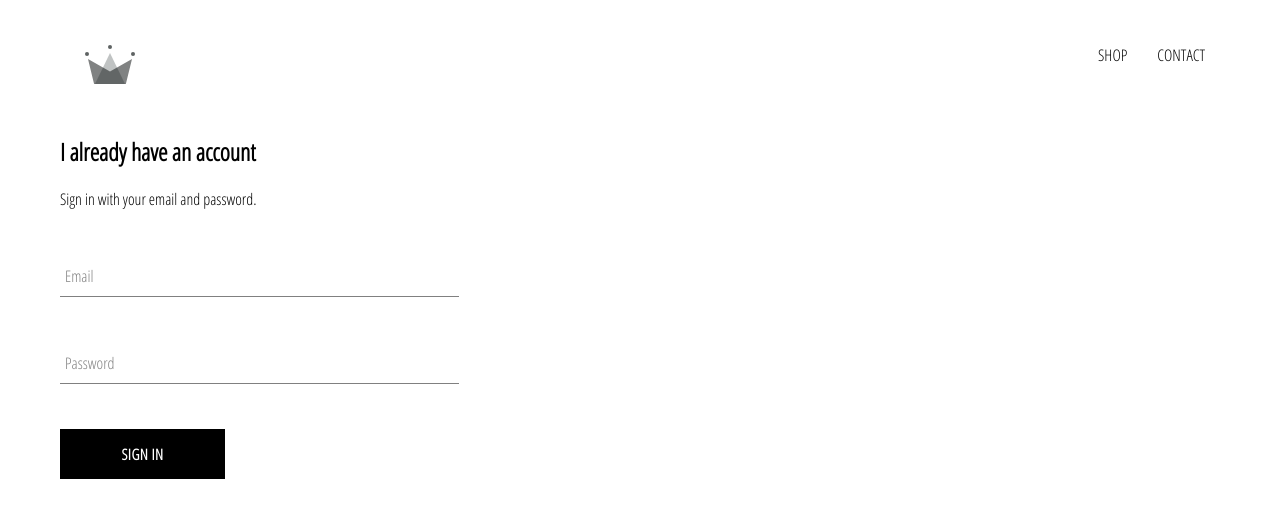
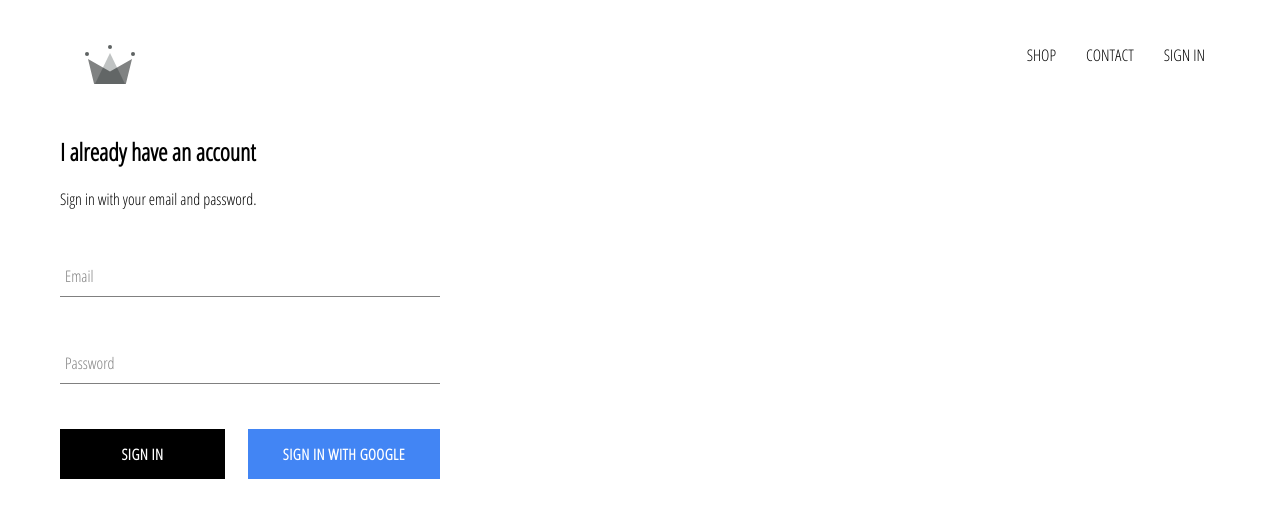
Before and after one commit to oliviacellinda/react_e-commerce, a React (Create React App) app: page /signin in a window 1280 px wide. Shown: the top 518 px of the page. Built offline with nearby package versions, Linux system fonts and the light colour scheme; no server answers.

Commit message:
integrated firebase into app, created sign in page with sign in component and sign in with google

```diff
--- a/package.json
+++ b/package.json
@@ -6,6 +6,7 @@
     "@testing-library/jest-dom": "^4.2.4",
     "@testing-library/react": "^9.5.0",
     "@testing-library/user-event": "^7.2.1",
+    "firebase": "^7.15.5",
     "node-sass": "^4.14.1",
     "react": "^16.13.1",
     "react-dom": "^16.13.1",
--- a/src/App.css
+++ b/src/App.css
@@ -7,3 +7,7 @@ a {
   text-decoration: none;
   color: black;
 }
+
+* {
+  box-sizing: border-box;
+}
--- a/src/App.js
+++ b/src/App.js
@@ -7,6 +7,8 @@ import Header from "./components/header/header.component";
 import HomePage from "./pages/homepage/homepage.component";
 import ShopPage from "./pages/shop/shop.component";
 import SignInAndSignUpPage from "./pages/sign-in-and-sign-up/sign-in-and-sign-up.component";
+
+import { auth } from "./firebase/firebase.utils";
 
 /**
  * About Route
@@ -33,10 +35,41 @@ import SignInAndSignUpPage from "./pages/sign-in-and-sign-up/sign-in-and-sign-up
  * We can put many Routes inside Switch, but only first matched path will be used.
  */
 
-function App() {
+class App extends React.Component {
+  constructor() {
+    super();
+
+    this.state = {
+      currentUser: null,
+    };
+  }
+
+  unsubscribeFromAuth = null;
+
+  componentDidMount() {
+    /**
+     * auth.onAuthStateChanged() will return a function that will unsubscribe or sign out the linked account.
+     *
+     * When we sign in using third party account like in this case,
+     * there will be a communication between our app and Firebase to check if the account is still signed in.
+     * If we do nothing, Firebase will determine the active user in our app based on the last sign in activity.
+     */
+
+    this.unsubscribeFromAuth = auth.onAuthStateChanged((user) => {
+      this.setState({ currentUser: user });
+
+      console.log(user);
+    });
+  }
+
+  componentWillUnmount() {
+    this.unsubscribeFromAuth();
+  }
+
+  render() {
     return (
       <div>
-      <Header />
+        <Header currentUser={this.state.currentUser} />
         <Switch>
           <Route exact path="/" component={HomePage} />
           <Route exact path="/shop" component={ShopPage} />
@@ -45,5 +78,6 @@ function App() {
       </div>
     );
   }
+}
 
 export default App;
--- a/src/components/custom-button/custom-button.component.jsx
+++ b/src/components/custom-button/custom-button.component.jsx
@@ -2,8 +2,11 @@ import React from "react";
 
 import "./custom-button.styles.scss";
 
-const CustomButton = ({ children, ...otherProps }) => (
-  <button className="custom-button" {...otherProps}>
+const CustomButton = ({ children, isGoogleSignIn, ...otherProps }) => (
+  <button
+    className={`${isGoogleSignIn ? "google-sign-in" : ""} custom-button`}
+    {...otherProps}
+  >
     {children}
   </button>
 );
--- a/src/components/custom-button/custom-button.styles.scss
+++ b/src/components/custom-button/custom-button.styles.scss
@@ -19,4 +19,14 @@
     color: black;
     border: 1px solid black;
   }
+
+  &.google-sign-in {
+    background-color: #4285f4;
+    color: white;
+
+    &:hover {
+      background-color: #357ae8;
+      border: none;
+    }
+  }
 }
--- a/src/components/header/header.component.jsx
+++ b/src/components/header/header.component.jsx
@@ -1,11 +1,12 @@
 import React from "react";
 import { Link } from "react-router-dom";
+import { auth } from "../../firebase/firebase.utils";
 
 import { ReactComponent as Logo } from "../../assets/crown.svg";
 
 import "./header.styles.scss";
 
-const Header = () => (
+const Header = ({ currentUser }) => (
   <div className="header">
     <Link className="logo-container" to="/">
       <Logo className="logo" />
@@ -18,6 +19,15 @@ const Header = () => (
       <Link className="option" to="/contact">
         CONTACT
       </Link>
+      {currentUser ? (
+        <div className="option" onClick={() => auth.signOut()}>
+          SIGN OUT{" "}
+        </div>
+      ) : (
+        <Link className="option" to="/signin">
+          SIGN IN
+        </Link>
+      )}
     </div>
   </div>
 );
--- a/src/components/header/header.styles.scss
+++ b/src/components/header/header.styles.scss
@@ -20,6 +20,7 @@
 
     .option {
       padding: 10px 15px;
+      cursor: pointer;
     }
   }
 }
--- a/src/components/sign-in/sign-in.component.jsx
+++ b/src/components/sign-in/sign-in.component.jsx
@@ -2,6 +2,8 @@ import React from "react";
 
 import FormInput from "../form-input/form-input.component";
 import CustomButton from "../custom-button/custom-button.component";
+
+import { signInWithGoogle } from "../../firebase/firebase.utils";
 
 import "./sign-in.styles.scss";
 
@@ -51,7 +53,12 @@ class SignIn extends React.Component {
             required
           />
 
-          <CustomButton type="submit">Sign In</CustomButton>
+          <div className="buttons">
+            <CustomButton type="submit">Sign In</CustomButton>
+            <CustomButton onClick={signInWithGoogle} isGoogleSignIn>
+              Sign In With Google
+            </CustomButton>
+          </div>
         </form>
       </div>
     );
--- a/src/components/sign-in/sign-in.styles.scss
+++ b/src/components/sign-in/sign-in.styles.scss
@@ -1,9 +1,14 @@
 .sign-in {
-  width: 30vw;
+  width: 380px;
   display: flex;
   flex-direction: column;
 
   .title {
     margin: 10px 0;
   }
+
+  .buttons {
+    display: flex;
+    justify-content: space-between;
+  }
 }
--- /dev/null
+++ b/src/firebase/firebase.utils.js
@@ -0,0 +1,25 @@
+import firebase from "firebase/app";
+import "firebase/firestore";
+import "firebase/auth";
+
+const config = {
+  apiKey: "AIzaSyBa_3GpAb3LfJl1H97Kv12YAk3UT_UXIOg",
+  authDomain: "crwn-db-c07a7.firebaseapp.com",
+  databaseURL: "https://crwn-db-c07a7.firebaseio.com",
+  projectId: "crwn-db-c07a7",
+  storageBucket: "crwn-db-c07a7.appspot.com",
+  messagingSenderId: "279651069486",
+  appId: "1:279651069486:web:c9d5361338cf6567ddb9bf",
+  measurementId: "G-W2SZFJQWX3",
+};
+
+firebase.initializeApp(config);
+
+export const auth = firebase.auth();
+export const firestore = firebase.firestore();
+
+const provider = new firebase.auth.GoogleAuthProvider();
+provider.setCustomParameters({ prompt: "select_account" });
+export const signInWithGoogle = () => auth.signInWithPopup(provider);
+
+export default firebase;
```
Also changed, not shown: 1 other file (tests, documents, lock files or other folders). Lines whose indentation alone changed are shown as unchanged.
